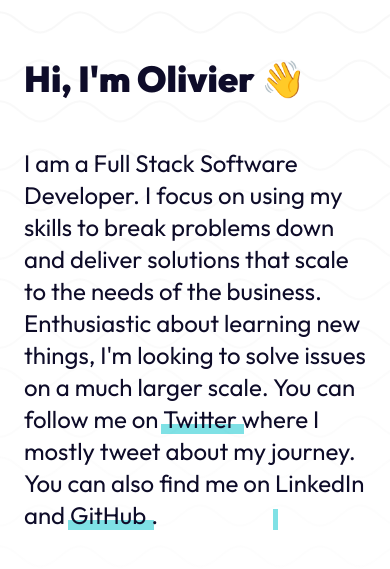
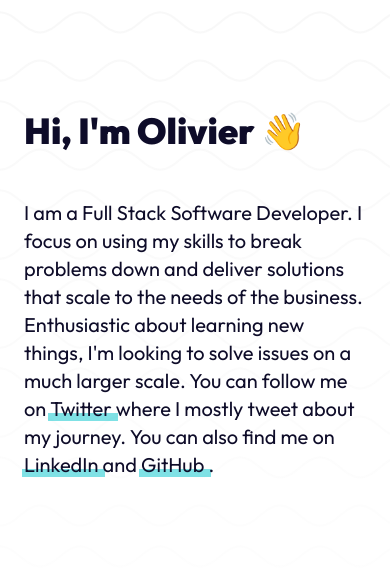
Before and after one commit to olivsinz/olivierzinsou.com, a Vue app: page / in a window 390 px wide. Shown: the part 127-696 px from the top of the page. Built offline with nearby package versions, Linux system fonts and the light colour scheme.

Commit message:
font size updated

```diff
--- a/src/components/Index.vue
+++ b/src/components/Index.vue
@@ -5,7 +5,7 @@
     <div class="max-w-xl md:max-w-3xl mx-auto px-6 md:px-10 relative z-10">
       <h1 class="text-4xl sm:text-6xl font-extrabold">Hi, I'm Olivier 👋</h1>
 
-      <div class="text-2xl sm:text-2xl mt-12 sm:mt-20">
+      <div class="text-xl sm:text-2xl mt-12 sm:mt-20">
         <p>
           I am a Full Stack Software Developer. I focus on using my skills to
           break problems down and deliver solutions that scale to the needs of
```
